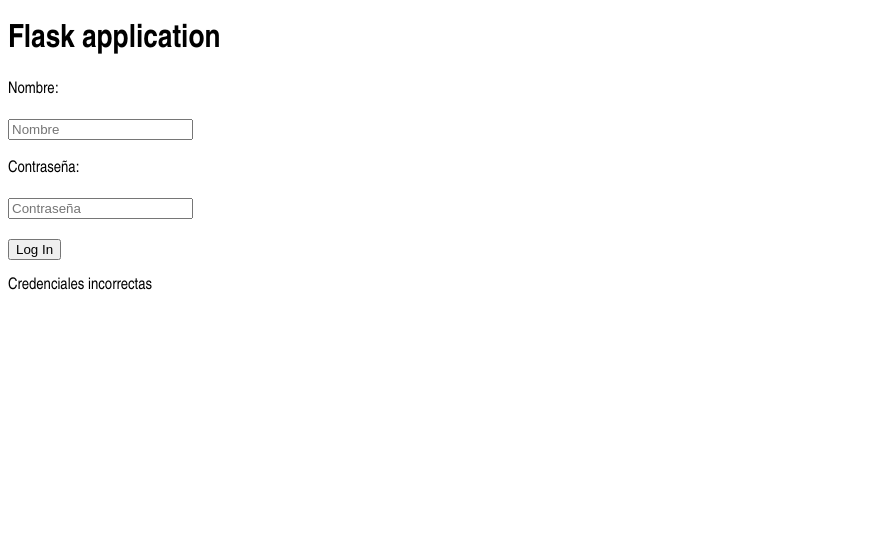
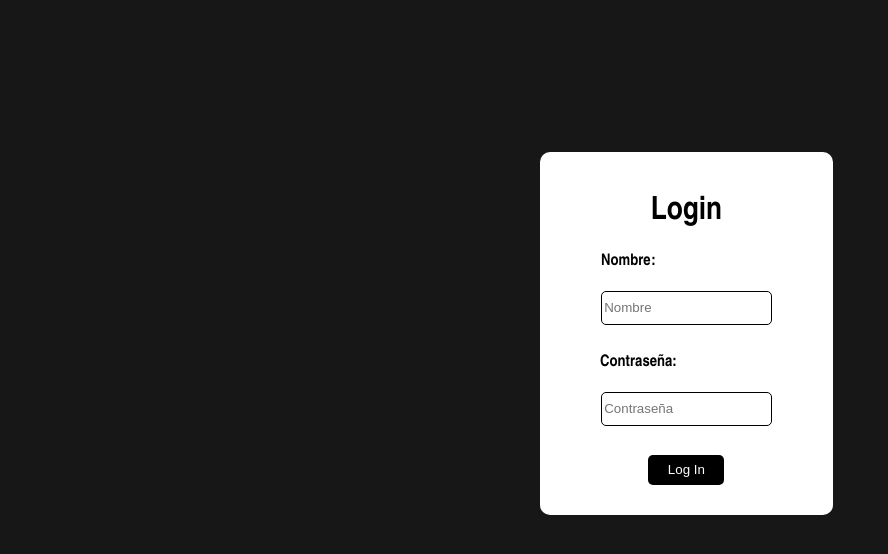
Before and after one commit to SamuehFDEZ/ProgramacionIA, a Flask app: template UD8_DespliegueDeModelos/templates/index.html in a window 1280 px wide. Shown: the top 554 px of the page, without its empty margins (0-888 px from the left). Run offline with Flask 3, Linux system fonts and the light colour scheme; the template is opened without the code that fills it, so the values that code supplies are empty.

Commit message:
login implementado

```diff
--- a/UD8_DespliegueDeModelos/app.py
+++ b/UD8_DespliegueDeModelos/app.py
@@ -1,21 +1,21 @@
-from flask import Flask, render_template, request, abort, redirect
-from flask_wtf import FlaskForm
-from wtforms import StringField, EmailField, SubmitField
-from wtforms.validators import DataRequired, Email
+from flask import Flask, render_template, request
 app = Flask(__name__, template_folder='templates')
+
+@app.errorhandler(404)
+def notFound():
+    return render_template('404.html'), 404
 
 @app.route('/login', methods=['GET', 'POST'])
 def login():
-    mensaje = ""
     if request.method == 'POST':
-        nombre = 'Samuel'
-        contrasenya = '123456'
-        if (request.form.get('nombre') == nombre and
-                request.form.get('contrasenya') == contrasenya):
-            mensaje = "<p>Bienvenido, Samuel.</p>"
-        else:
-            mensaje = "<p>Credenciales incorrectas.</p>"
-    return render_template("index.html", mensaje=mensaje, nombre=nombre)
+        usuario = request.form.get('nombre')
+        clave = request.form.get('contrasenya')
+
+        if usuario == 'Samuel' and clave == '123':
+            return render_template('index.html', tUsuario=usuario, tClave=clave)
+
+        return render_template('index.html', tUsuario=usuario, tClave=None)  # Falló login
+    return render_template('index.html', tUsuario=None, tClave=None)  # GET
 
 
 if __name__ == "__main__":
--- a/UD8_DespliegueDeModelos/static/css/styles.css
+++ b/UD8_DespliegueDeModelos/static/css/styles.css
@@ -1,3 +1,60 @@
 body {
     font-family: 'Arial Narrow', sans-serif;
+    background-color: #171717;
 }
+
+.github{
+    width: 100%;
+    height: auto;
+    margin-top: 5lh;
+}
+
+
+form {
+    background-color: #ffffff;
+    width: 20%;
+    height: auto;
+    margin-top: 8lh;
+    margin-left: 28lh;
+    padding: 20px;
+    border-radius: 10px;
+    text-align: center;
+}
+form label{
+    position: relative;
+    font-weight: bold;
+    right: 19%;
+}
+
+label[ for = "nombre"]{
+    position: relative;
+    font-weight: bold;
+    right: 23%;
+}
+
+input{
+    width: 65%;
+    height: 30px;
+    margin-bottom: 10px;
+    border-radius: 5px;
+    border: 1px solid #000000;
+    &:focus{
+        transform: scale(1.1);
+        color: #000000;
+    }
+}
+
+input[ type = "submit"]{
+    width: 30%;
+    height: 30px;
+    background-color: #000000;
+    color: #ffffff;
+    border: none;
+    cursor: pointer;
+    &:hover{
+        background-color: #ffffff;
+        color: #000000;
+        border: 1px solid #000000;
+    }
+
+}
--- a/UD8_DespliegueDeModelos/static/js/script.js
+++ b/UD8_DespliegueDeModelos/static/js/script.js
@@ -1,27 +1,3 @@
 window.onload = () =>{
-    //login();
+
 }
-
-function login(){
-    const form = document.querySelector("form");
-    const responseDiv = document.getElementById("response");
-
-    form.addEventListener("submit", function(e) {
-        e.preventDefault(); // Evita que se recargue la página
-
-        const formData = new FormData(form);
-
-        fetch("/login", {
-            method: "POST",
-            body: formData
-        })
-        .then(res => res.json())
-        .then(data => {
-            responseDiv.innerHTML = `<p style="color:${data.success ? 'green' : 'red'};">${data.message}</p>`;
-        })
-        .catch(err => {
-            responseDiv.innerHTML = "<p style='color:red;'>Error en el servidor</p>";
-            console.error(err);
-        });
-    });
-}
--- a/UD8_DespliegueDeModelos/templates/index.html
+++ b/UD8_DespliegueDeModelos/templates/index.html
@@ -1,5 +1,5 @@
 <!doctype html>
-<html lang="en">
+<html lang="es">
 <head>
     <meta charset="UTF-8">
     <meta name="viewport" content="width=device-width, initial-scale=1">
@@ -10,22 +10,23 @@
 </head>
 <body>
     <header>
-        <h1>Flask application</h1>
+
     </header>
     <main>
-        <form action="/login" method="POST">
+        <form action="/login"  method="POST">
+            <h1>Login</h1>
             <label for="nombre">Nombre: </label><br><br>
             <input type="text" name="nombre" id="nombre" placeholder="Nombre"><br><br>
             <label for="contrasenya">Contraseña: </label><br><br>
             <input type="password" name="contrasenya" id="contrasenya" placeholder="Contraseña"><br><br>
             <input type="submit" value="Log In"><br>
-
-            {% if mensaje.startswith('Bienvenido') %}
-            <p>Hola {{ nombre }}</p>
-            {% else %}
-            <p>Credenciales incorrectas</p>
-            {% endif %}
-            <span id="correcto">{{ mensaje }}</span>
+            <div>
+                {% if tUsuario is not none and tClave %}
+                    <p style="color: green;">Acceso permitido: bienvenido {{ tUsuario }}</p>
+                {% elif tUsuario %}
+                    <p style="color: red;">Acceso denegado a {{ tUsuario }}</p>
+                {% endif %}
+            </div>
         </form>
     </main>
     <footer>
```
Also changed, not shown: UD8_DespliegueDeModelos/templates/404.html (added, +13 -0 lines), UD8_DespliegueDeModelos/static/img/notFound.png (added).
